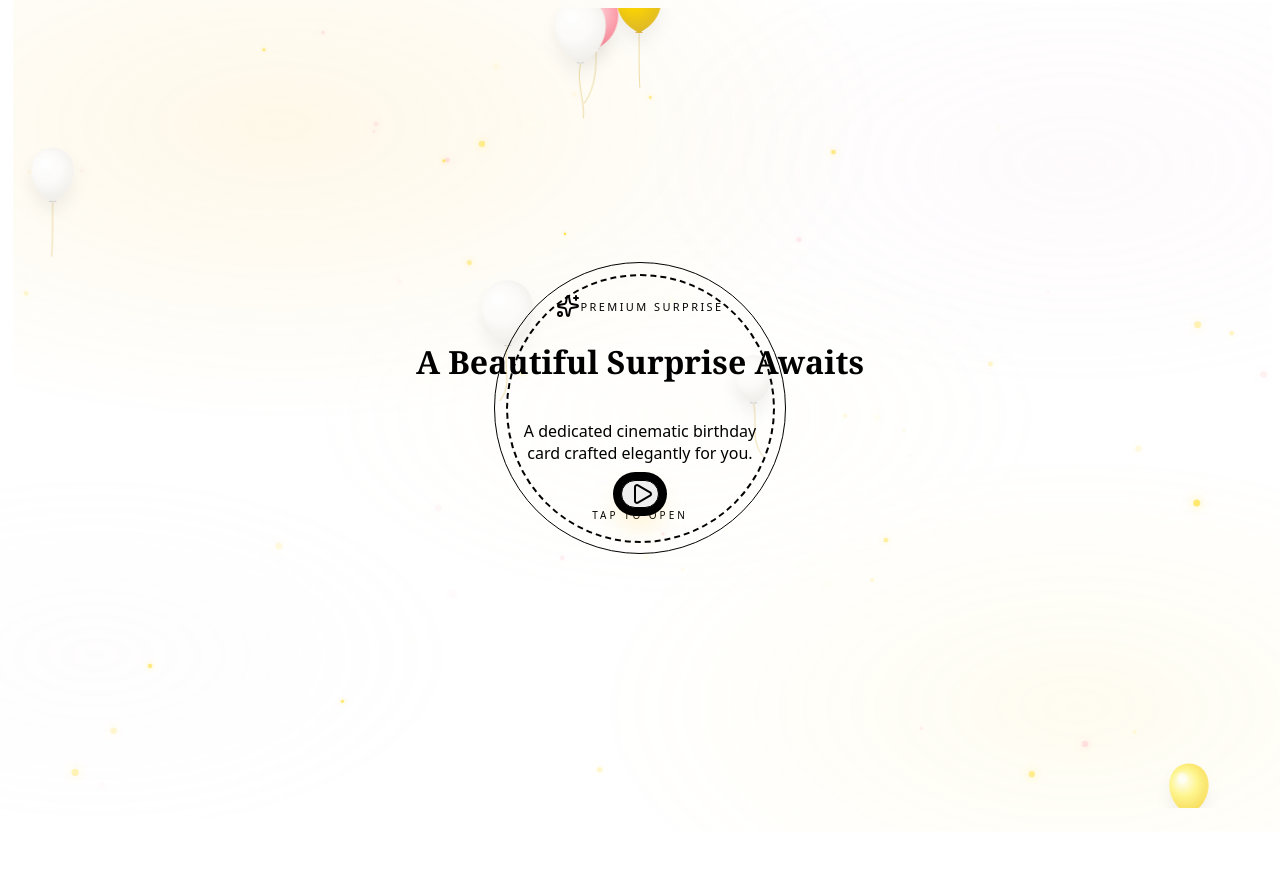
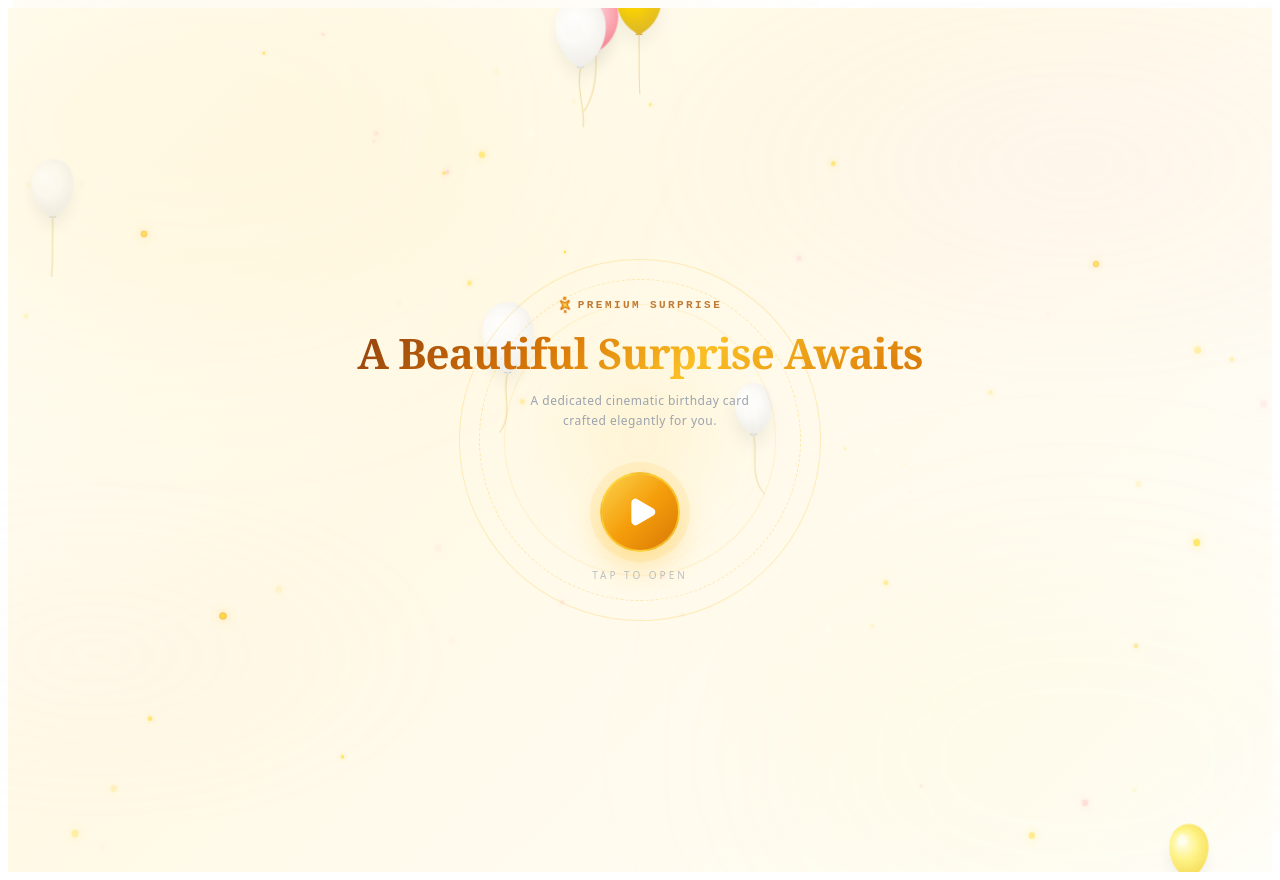
Before and after one commit to Philemon12421/Birthday-Celebrate, a React (Vite) app: page / in a window 1280 px wide. Before the commit the page ends 816 px from the top, so only its background shows below. Built offline with nearby package versions, Linux system fonts and the light colour scheme.

Commit message:
Update App.tsx

```diff
--- a/src/App.tsx
+++ b/src/App.tsx
@@ -14,113 +14,249 @@ import CardStoryteller from './components/CardStoryteller';
 export default function App() {
   const [step, setStep] = useState<ExperienceStep>('SPLASH');
 
-  // Ensure Audio Context stops when the window shuts down/cleanups
   useEffect(() => {
-    return () => {
-      musicEngine.stop();
-    };
+    return () => { musicEngine.stop(); };
   }, []);
 
-  // Handle entry transition trigger and prompt music context play
   const handleStartExperience = () => {
-    // Play harp glide transition chime
     musicEngine.playSparkleTransition();
-
-    // Start synthesizers Loop sequence
     musicEngine.start();
-
-    // Move to first story popup
     setStep('INTRO');
   };
 
-  // Reset storyteller sequencing and return to splash safely (turns off audio or leaves active as preferred)
   const handleResetExperience = () => {
     musicEngine.stop();
     setStep('SPLASH');
   };
 
   return (
-    <div className="relative min-h-screen w-full bg-white flex flex-col items-center justify-center font-sans text-gray-800 overflow-y-auto overflow-x-hidden py-4 sm:py-8">
-
-      {/* High-Performance floating gold/white sparkle & balloon canvas background */}
+    <div style={{
+      position: 'relative',
+      minHeight: '100vh',
+      width: '100%',
+      background: 'linear-gradient(135deg, #fffdf5 0%, #fff9e6 40%, #fffbf0 70%, #fefefe 100%)',
+      display: 'flex',
+      flexDirection: 'column',
+      alignItems: 'center',
+      justifyContent: 'center',
+      fontFamily: "'Poppins', system-ui, sans-serif",
+      color: '#1f2937',
+      overflowX: 'hidden',
+      overflowY: 'auto',
+      padding: '2rem 0',
+    }}>
+      {/* Particle canvas background */}
       <ParticleCanvas />
 
-      {/* Ambient background glowing gold halos */}
-      <div className="absolute top-[-10%] left-[-10%] w-[50vw] h-[50vh] rounded-full bg-amber-100/10 blur-[120px] pointer-events-none" />
-      <div className="absolute bottom-[-10%] right-[-10%] w-[50vw] h-[50vh] rounded-full bg-amber-100/10 blur-[120px] pointer-events-none" />
+      {/* Soft gold halo blobs */}
+      <div style={{
+        position: 'absolute', top: '-10%', left: '-10%',
+        width: '50vw', height: '50vh', borderRadius: '50%',
+        background: 'rgba(251,191,36,0.07)', filter: 'blur(100px)',
+        pointerEvents: 'none',
+      }} />
+      <div style={{
+        position: 'absolute', bottom: '-10%', right: '-10%',
+        width: '50vw', height: '50vh', borderRadius: '50%',
+        background: 'rgba(253,224,71,0.06)', filter: 'blur(100px)',
+        pointerEvents: 'none',
+      }} />
 
-      {/* MAIN SCREEN CO-ORDINATOR */}
       <AnimatePresence mode="wait">
         {step === 'SPLASH' && (
           <motion.div
-            id="splash-screen"
             key="splash"
             initial={{ opacity: 1, scale: 1 }}
-            exit={{
-              opacity: 0,
-              scale: 1.1,
-              filter: 'blur(10px)'
+            exit={{ opacity: 0, scale: 1.1, filter: 'blur(10px)' }}
+            transition={{ duration: 1.0, ease: [0.33, 1, 0.68, 1] }}
+            style={{
+              position: 'relative',
+              minHeight: 500,
+              width: '100%',
+              display: 'flex',
+              flexDirection: 'column',
+              alignItems: 'center',
+              justifyContent: 'center',
+              textAlign: 'center',
+              zIndex: 10,
+              padding: '3rem 1.5rem',
+              userSelect: 'none',
+              pointerEvents: 'none',
             }}
-            transition={{ duration: 1.0, ease: [0.33, 1, 0.68, 1] }}
-            className="relative min-h-[500px] w-full flex flex-col items-center justify-center text-center z-10 px-6 select-none pointer-events-none py-12"
           >
-            {/* Elegant Outer Circular Dashed Rings */}
-            <div className="absolute w-[290px] h-[290px] sm:w-[360px] sm:h-[360px] md:w-[420px] md:h-[420px] border border-amber-300/20 rounded-full animate-[spin_50s_linear_infinite] pointer-events-none" />
-            <div className="absolute w-[265px] h-[265px] sm:w-[320px] sm:h-[320px] md:w-[385px] md:h-[385px] border-2 border-dashed border-amber-200/20 rounded-full animate-[spin_40s_linear_infinite_reverse] pointer-events-none" />
+            {/* Spinning outer ring 1 */}
+            <motion.div
+              animate={{ rotate: 360 }}
+              transition={{ duration: 50, repeat: Infinity, ease: 'linear' }}
+              style={{
+                position: 'absolute',
+                width: 360, height: 360,
+                border: '1px solid rgba(251,191,36,0.25)',
+                borderRadius: '50%',
+                pointerEvents: 'none',
+              }}
+            />
+            {/* Spinning outer ring 2 — dashed, reverse */}
+            <motion.div
+              animate={{ rotate: -360 }}
+              transition={{ duration: 40, repeat: Infinity, ease: 'linear' }}
+              style={{
+                position: 'absolute',
+                width: 320, height: 320,
+                border: '1.5px dashed rgba(251,191,36,0.3)',
+                borderRadius: '50%',
+                pointerEvents: 'none',
+              }}
+            />
+            {/* Inner glow ring */}
+            <motion.div
+              animate={{ rotate: 360 }}
+              transition={{ duration: 25, repeat: Infinity, ease: 'linear' }}
+              style={{
+                position: 'absolute',
+                width: 270, height: 270,
+                border: '1px solid rgba(251,191,36,0.15)',
+                borderRadius: '50%',
+                pointerEvents: 'none',
+              }}
+            />
 
-            {/* Glowing Golden Center Aura */}
-            <div className="absolute w-[180px] h-[180px] rounded-full bg-amber-100/30 blur-3xl pointer-events-none animate-pulse" />
+            {/* Golden center aura glow */}
+            <motion.div
+              animate={{ scale: [1, 1.15, 1], opacity: [0.3, 0.55, 0.3] }}
+              transition={{ duration: 3, repeat: Infinity, ease: 'easeInOut' }}
+              style={{
+                position: 'absolute',
+                width: 200, height: 200,
+                borderRadius: '50%',
+                background: 'radial-gradient(circle, rgba(251,191,36,0.35) 0%, rgba(253,224,71,0.15) 50%, transparent 80%)',
+                filter: 'blur(30px)',
+                pointerEvents: 'none',
+              }}
+            />
 
-            {/* Title display layout with space tracking */}
+            {/* Title block */}
             <motion.div
-              initial={{ opacity: 0, y: -20 }}
+              initial={{ opacity: 0, y: -24 }}
               animate={{ opacity: 1, y: 0 }}
               transition={{ delay: 0.3, duration: 1.2 }}
-              className="flex flex-col items-center gap-2 mb-10 z-10"
+              style={{ display: 'flex', flexDirection: 'column', alignItems: 'center', gap: 8, marginBottom: 40, zIndex: 10 }}
             >
-              <div className="flex items-center gap-1 text-[11px] font-mono tracking-[0.22em] text-amber-600/80 uppercase font-semibold">
-                <Sparkles className="w-3.5 h-3.5 shrink-0 fill-amber-300 stroke-amber-500 animate-spin" style={{ animationDuration: '4s' }} />
+              {/* Premium label */}
+              <div style={{
+                display: 'flex', alignItems: 'center', gap: 6,
+                fontSize: 11, fontFamily: 'Courier New, monospace',
+                letterSpacing: '0.22em', color: 'rgba(180,100,20,0.85)',
+                textTransform: 'uppercase', fontWeight: 600,
+              }}>
+                <Sparkles style={{
+                  width: 14, height: 14, flexShrink: 0,
+                  fill: '#FCD34D', stroke: '#D97706',
+                  animation: 'spin 4s linear infinite',
+                }} />
                 Premium Surprise
               </div>
-              <h1 className="font-serif text-3xl md:text-4xl font-extrabold text-gray-900 tracking-tight leading-normal mt-2">
+
+              {/* Main heading */}
+              <h1 style={{
+                fontFamily: "'Playfair Display', Georgia, serif",
+                fontSize: 'clamp(26px, 5vw, 42px)',
+                fontWeight: 900,
+                color: '#111827',
+                letterSpacing: '-0.02em',
+                lineHeight: 1.2,
+                margin: '8px 0 0',
+                background: 'linear-gradient(135deg, #92400e 0%, #d97706 35%, #fbbf24 60%, #d97706 100%)',
+                WebkitBackgroundClip: 'text',
+                WebkitTextFillColor: 'transparent',
+                backgroundClip: 'text',
+              }}>
                 A Beautiful Surprise Awaits
               </h1>
-              <p className="text-gray-400 text-xs tracking-wide max-w-[260px] leading-relaxed font-light font-sans">
+
+              <p style={{
+                color: '#9ca3af',
+                fontSize: 12,
+                letterSpacing: '0.04em',
+                maxWidth: 260,
+                lineHeight: 1.7,
+                fontWeight: 300,
+                margin: '4px 0 0',
+              }}>
                 A dedicated cinematic birthday card crafted elegantly for you.
               </p>
             </motion.div>
 
-            {/* Circular Glow Start Button */}
+            {/* Start button */}
             <motion.div
-              initial={{ opacity: 0, scale: 0.9 }}
+              initial={{ opacity: 0, scale: 0.85 }}
               animate={{ opacity: 1, scale: 1 }}
               transition={{ delay: 0.6, duration: 0.8 }}
-              className="z-10 pointer-events-auto flex flex-col items-center gap-4"
+              style={{ zIndex: 10, pointerEvents: 'auto', display: 'flex', flexDirection: 'column', alignItems: 'center', gap: 16 }}
             >
               <motion.button
-                id="start-experience-button"
                 onClick={handleStartExperience}
-                whileHover={{
-                  scale: 1.1,
-                  boxShadow: '0 0 35px rgba(251, 191, 36, 0.45)'
+                whileHover={{ scale: 1.12 }}
+                whileTap={{ scale: 0.93 }}
+                style={{
+                  width: 80, height: 80,
+                  borderRadius: '50%',
+                  background: 'linear-gradient(135deg, #FCD34D 0%, #F59E0B 50%, #D97706 100%)',
+                  border: '2px solid rgba(253,224,71,0.6)',
+                  boxShadow: '0 0 0 10px rgba(251,191,36,0.12), 0 16px 32px rgba(251,191,36,0.35)',
+                  color: '#fff',
+                  display: 'flex',
+                  alignItems: 'center',
+                  justifyContent: 'center',
+                  cursor: 'pointer',
+                  outline: 'none',
+                  position: 'relative',
+                  overflow: 'hidden',
+                  transition: 'box-shadow 0.3s ease',
                 }}
-                whileTap={{ scale: 0.95 }}
-                className="w-20 h-20 rounded-full bg-gradient-to-br from-amber-300 via-amber-400 to-amber-500 border border-amber-200 shadow-[0_15px_30px_rgba(251,191,36,0.3)] hover:shadow-[0_20px_45px_rgba(251,191,36,0.45)] text-white flex items-center justify-center transition-shadow cursor-pointer outline-none relative group ring-8 ring-amber-50/50"
               >
-                {/* Internal Shimmer Wave Component */}
-                <div className="absolute inset-0 rounded-full bg-gradient-to-r from-transparent via-white/30 to-transparent -translate-x-full group-hover:animate-[shimmer_1.5s_infinite] pointer-events-none" />
-                <Play className="w-8 h-8 fill-white translate-x-[2px] transition-transform group-hover:scale-110" />
+                <Play style={{ width: 32, height: 32, fill: '#fff', marginLeft: 4 }} />
               </motion.button>
 
-              <span className="text-gray-400 text-[10px] uppercase tracking-[0.3em] font-medium font-sans animate-pulse">
+              <motion.span
+                animate={{ opacity: [0.5, 1, 0.5] }}
+                transition={{ duration: 2, repeat: Infinity }}
+                style={{
+                  color: '#9ca3af',
+                  fontSize: 10,
+                  textTransform: 'uppercase',
+                  letterSpacing: '0.3em',
+                  fontWeight: 500,
+                }}
+              >
                 Tap to Open
-              </span>
+              </motion.span>
             </motion.div>
+
+            {/* Decorative sparkle dots at corners */}
+            {[
+              { top: '15%', left: '12%' }, { top: '20%', right: '15%' },
+              { bottom: '20%', left: '18%' }, { bottom: '15%', right: '12%' },
+            ].map((pos, i) => (
+              <motion.div
+                key={i}
+                animate={{ scale: [0.8, 1.4, 0.8], opacity: [0.3, 0.8, 0.3] }}
+                transition={{ duration: 2.5 + i * 0.4, repeat: Infinity, delay: i * 0.6 }}
+                style={{
+                  position: 'absolute',
+                  width: 6, height: 6,
+                  borderRadius: '50%',
+                  background: 'radial-gradient(circle, #FFD700, #F59E0B)',
+                  boxShadow: '0 0 8px rgba(251,191,36,0.6)',
+                  pointerEvents: 'none',
+                  ...pos,
+                }}
+              />
+            ))}
           </motion.div>
         )}
       </AnimatePresence>
 
-      {/* Floating Storyteller Modals */}
       {step !== 'SPLASH' && (
         <CardStoryteller
           currentStep={step}
@@ -128,6 +264,14 @@ export default function App() {
           onReset={handleResetExperience}
         />
       )}
+
+      {/* Inline keyframes for spin (used by lucide Sparkles above) */}
+      <style>{`
+        @keyframes spin {
+          from { transform: rotate(0deg); }
+          to   { transform: rotate(360deg); }
+        }
+      `}</style>
     </div>
   );
 }
```
